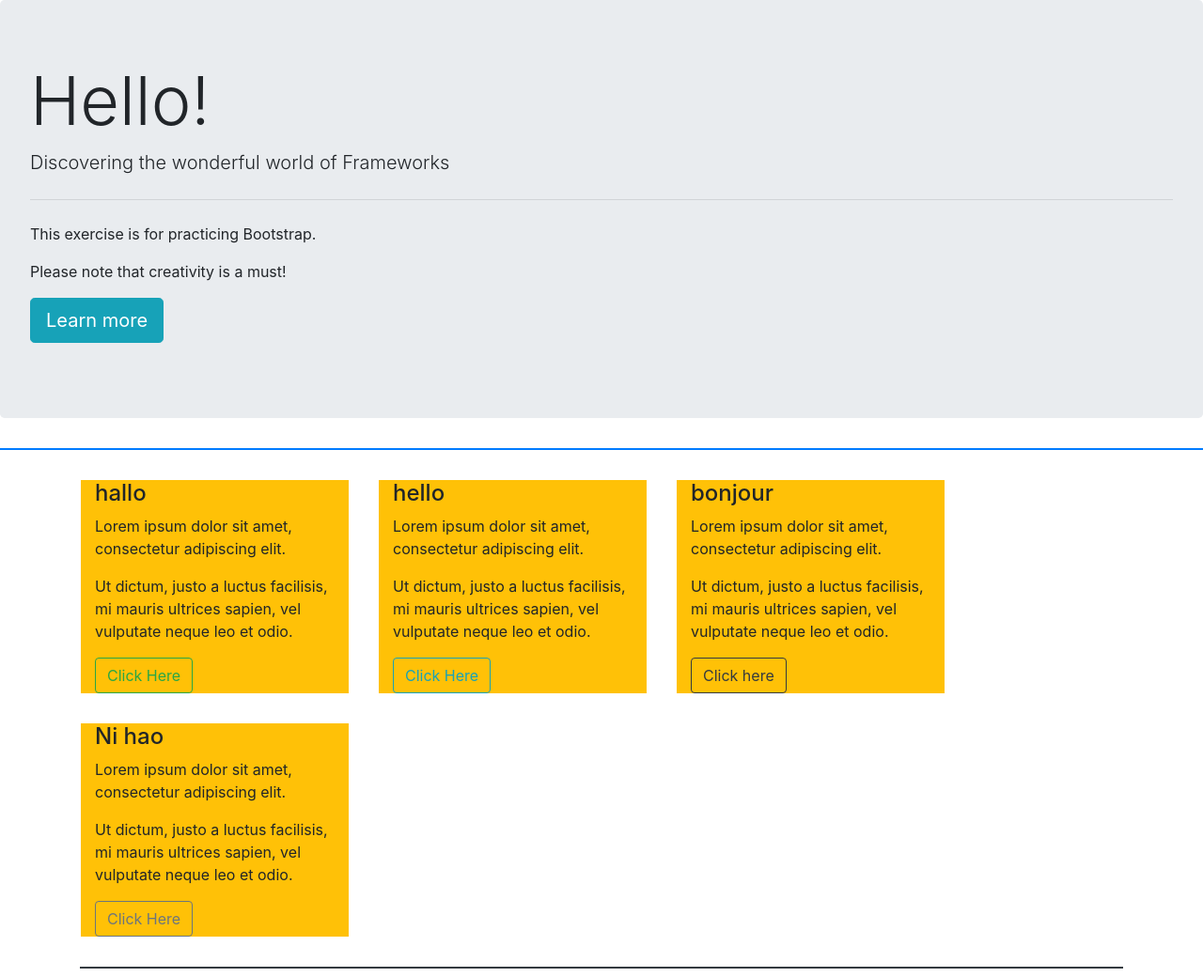
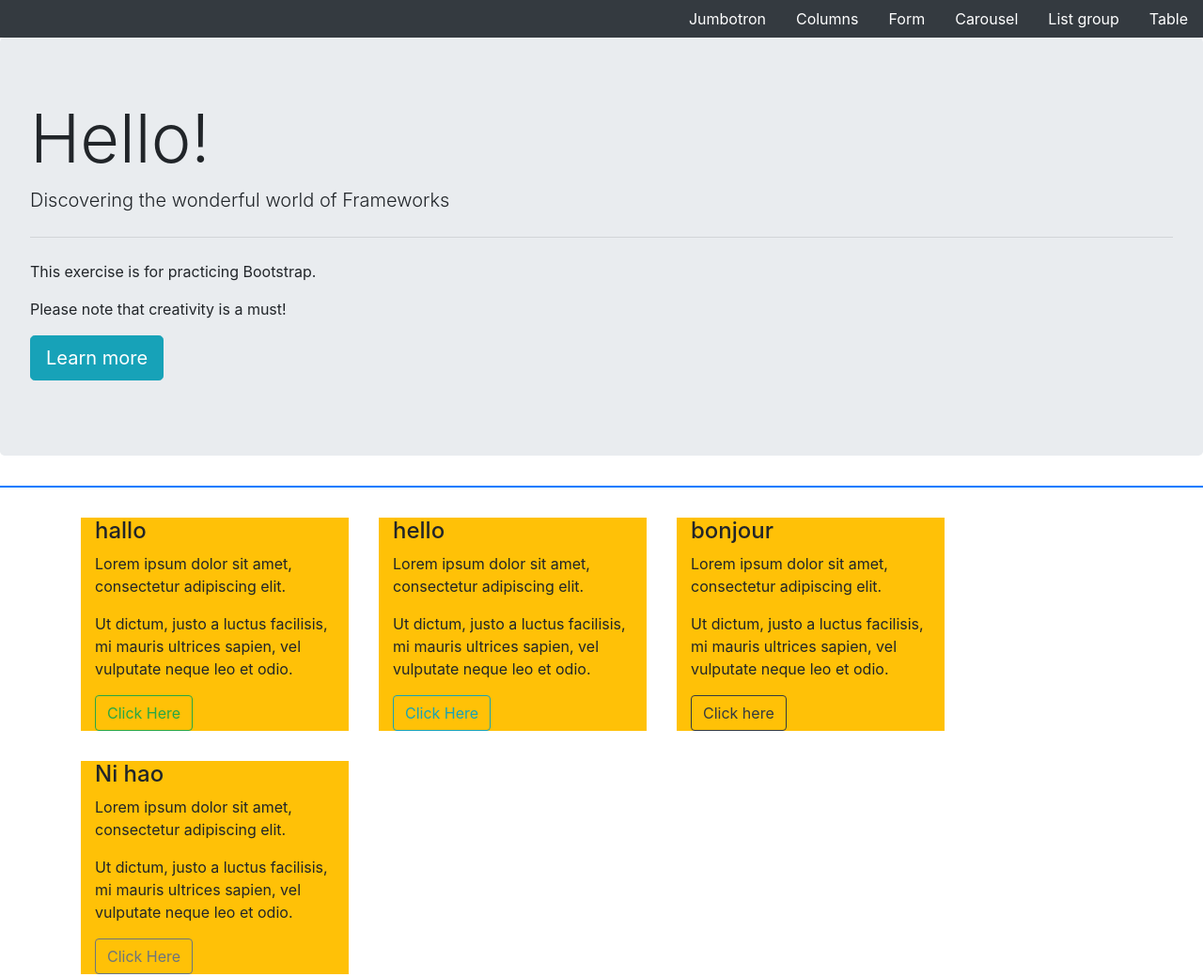
Before and after one commit to bennyho88/Bennytrap, a plain HTML site: page index.html in a window 1280 px wide. Shown: the top 1040 px of the page at 94% size. Drawn offline with nearby package versions, Linux system fonts and the light colour scheme.

Commit message:
added navigation bar

```diff
--- a/index.html
+++ b/index.html
@@ -11,6 +11,29 @@
     <title>Exercise Bootstrap</title>
   </head>
   <body>
+    <header>
+      <ul class="nav bg-dark justify-content-end">
+        <li class="nav-item">
+          <a class="nav-link text-white" href="">Jumbotron</a>
+        </li>
+        <li class="nav-item">
+          <a class="nav-link text-white href="">Columns</a>
+        </li>
+        <li class="nav-item">
+          <a class="nav-link text-white" href="">Form</a>
+        </li>
+        <li class="nav-item">
+          <a class="nav-link text-white" href="">Carousel</a>
+        </li>
+        <li class="nav-item">
+          <a class="nav-link text-white" href="">List group</a>
+        </li>
+        <li class="nav-item">
+          <a class="nav-link text-white" href="">Table</a>
+        </li>
+      </ul>
+
+    </header>
     <div class="jumbotron">
         <h1 class="display-3">Hello!</h1>
         <p class="lead">Discovering the wonderful world of Frameworks</p>
```
